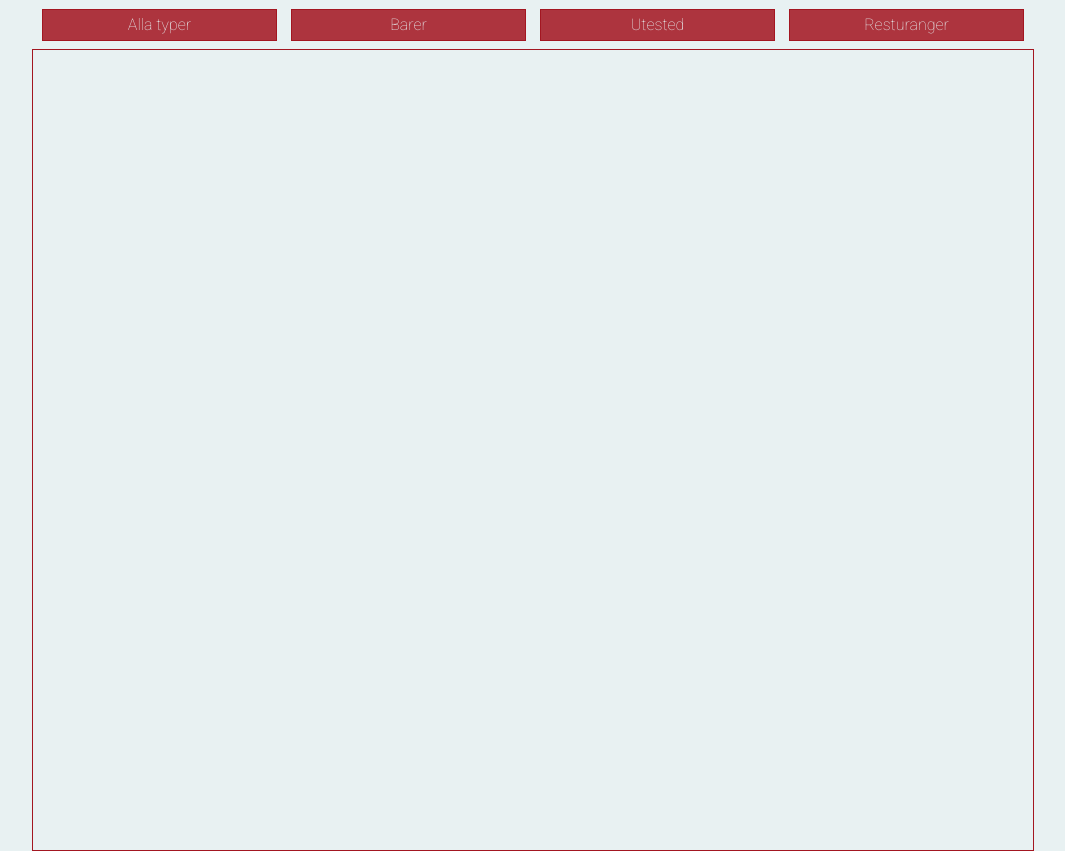
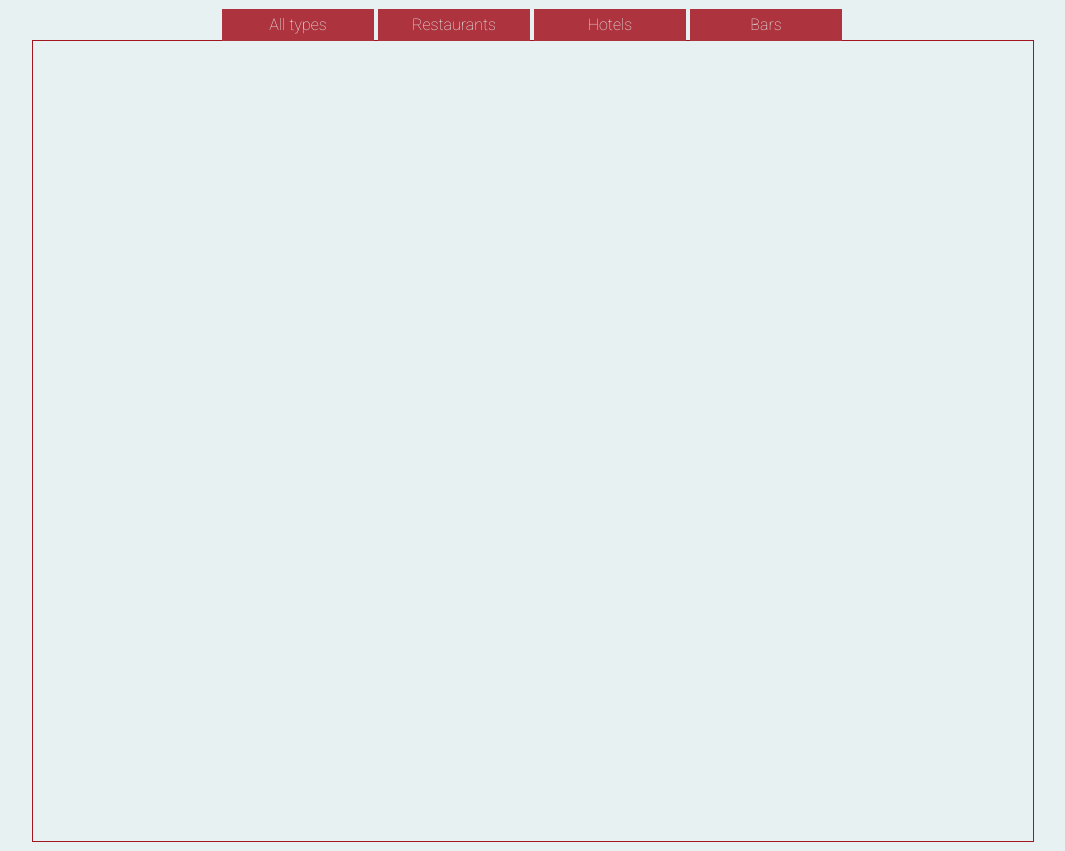
Before and after one commit to Parjoona/WesterdalsWorld, a PHP site: page / in a window 1280 px wide. Shown: the part 61-912 px from the top of the page, without its empty margins (108-1173 px from the left). Run offline with PHP 8.4, Linux system fonts and the light colour scheme; data that the repository does not hold is empty.

Commit message:
Got messWindow to work + added menu

```diff
--- a/contentRestaurant.php
+++ b/contentRestaurant.php
@@ -1,7 +1,7 @@
 <?php
 foreach ($places as $place) {
     $place_id = $place['id'];
-    echo "<div id='placeContainer' onClick='openMessage()'><div id='verticalLine'></div><div id='placeName'>";
+    echo ('<div id="placeContainer" onClick="openMessage(\'' . $place_id . '\')"><div id="verticalLine"></div><div id="placeName">');
     echo $place['place_name'];
     echo '</div><div id="placeType">';
     echo $place['place_type'];
--- a/cssbin/style.css
+++ b/cssbin/style.css
@@ -89,47 +89,54 @@ a:hover {
 
 /* SPLITTER HEADER > MAIN*/
 #menu {
-    height: 30px;
-    width: 1000px;
     top: 70px;
     left: 0;
     right: 0;
-    margin: 0 auto;
+    margin: 0;
     transition: 0.75s;
 }
 
-.menuElement {
+#menu * {
+    position: relative;
+    z-index: 15;
+}
+
+ul {
+    text-align: center;
+    list-style: none;
+    width: 1000px;
+    height: 30px;
+    margin: 0 auto;
+    padding: 0;
+    left: 0;
+    right: 0;
+}
+
+li {
     display: inline-block;
-    position: relative;
-    width: 233px;
+    width: 150px;
     height: 30px;
     background: #ad343e;
-    border: 1px solid #a31621;
-    right: 0;
-    transition: 0.5s ease;
-    z-index: 15;
-    margin: 0 0 0 10px;
+    margin: 0;
+    color: #E8F1F2;
+    line-height: 30px;
+    font-family: 'Roboto', sans-serif;
+    border: 1px solid #ad343e;
 }
 
-.menuElement p {
-    text-align: center;
-    left: 0;
-    right: 0;
-    margin: 0 auto;
-    line-height: 30px;
-    color: #E8F1F2;
+li:hover {
+    border: 1px solid #ad343e;
+    border-bottom: 1px solid #E8F1F2;
+    background: #E8F1F2;
+    color: #07020d;
 }
 
-.menuElement:hover {
-    transform: scale(1.1);
+li:active {
+    border: 1px solid #ad343e;
+    border-bottom: 1px solid #E8F1F2;
     background: #E8F1F2;
+    color: #07020d;
 }
-
-.menuElement:hover p {
-    color: #a31621;
-}
-
-
 
 /* MAIN - HÅLLER CONTENT & MESSAGE WINDOW */
 main {
@@ -137,7 +144,7 @@ main {
     width: 1000px;
     margin: 0 auto;
     height: 100%;
-    top: 110px;
+    top: 101px;
     left: 0;
     right: 0;
     transition: 0.75s;
@@ -223,7 +230,7 @@ main {
     height: 100%;
     width: 300px;
     right: 0;
-    top: -40px;
+    top: 0;
     opacity: 0;
     overflow: hidden;
     transition: 0.75s;
--- a/index.php
+++ b/index.php
@@ -5,6 +5,8 @@
  * Date: 2017-03-30
  * Time: 12:01
  */
+
+$user = 'help';
 
 include 'config.php';
 ?>
@@ -43,10 +45,12 @@ include 'config.php';
 </header>
 <!-- Split med menu inni -->
 <div id="menu">
-    <div class="menuElement"><p>Alla typer</p></div>
-    <div class="menuElement"><p>Barer</p></div>
-    <div class="menuElement"><p>Utested</p></div>
-    <div class="menuElement"><p>Resturanger</p></div>
+    <ul>
+        <li>All types</li>
+        <li>Restaurants</li>
+        <li>Hotels</li>
+        <li>Bars</li>
+    </ul>
 </div>
 <!-- Får allt under header til att vara centrert -->
 <main id="mainWindow">
--- a/jsbin/script.js
+++ b/jsbin/script.js
@@ -3,12 +3,13 @@
  */
 var isOut = false;
 
-function openMessage() {
+function openMessage(numberlog) {
     document.getElementById("messageWindow").style.right = -305 + 'px';
     document.getElementById("mainWindow").style.right = 305 + 'px';
     document.getElementById("messageWindow").style.opacity = 1;
     document.getElementById("menu").style.right = 305 + 'px';
     isOut = true;
+    alert(numberlog);
 }
 
 function closeMessage() {
```
